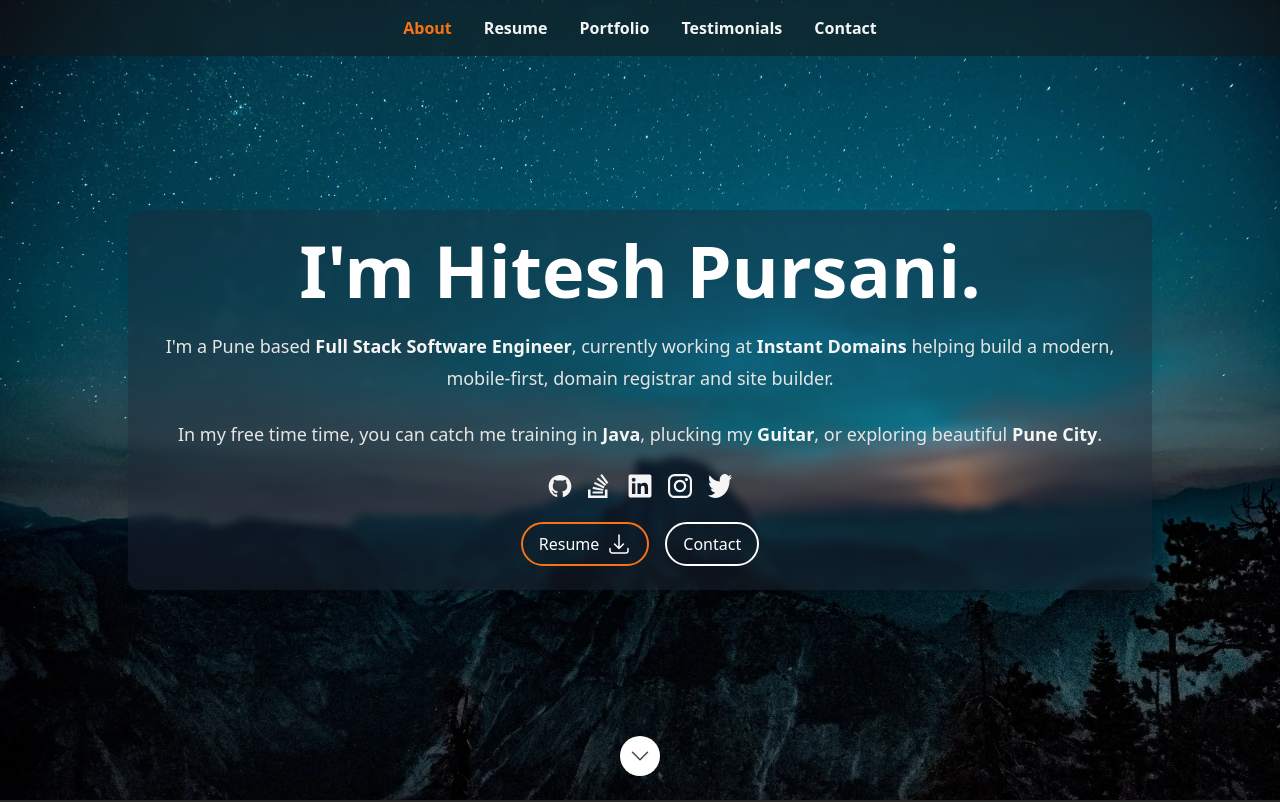
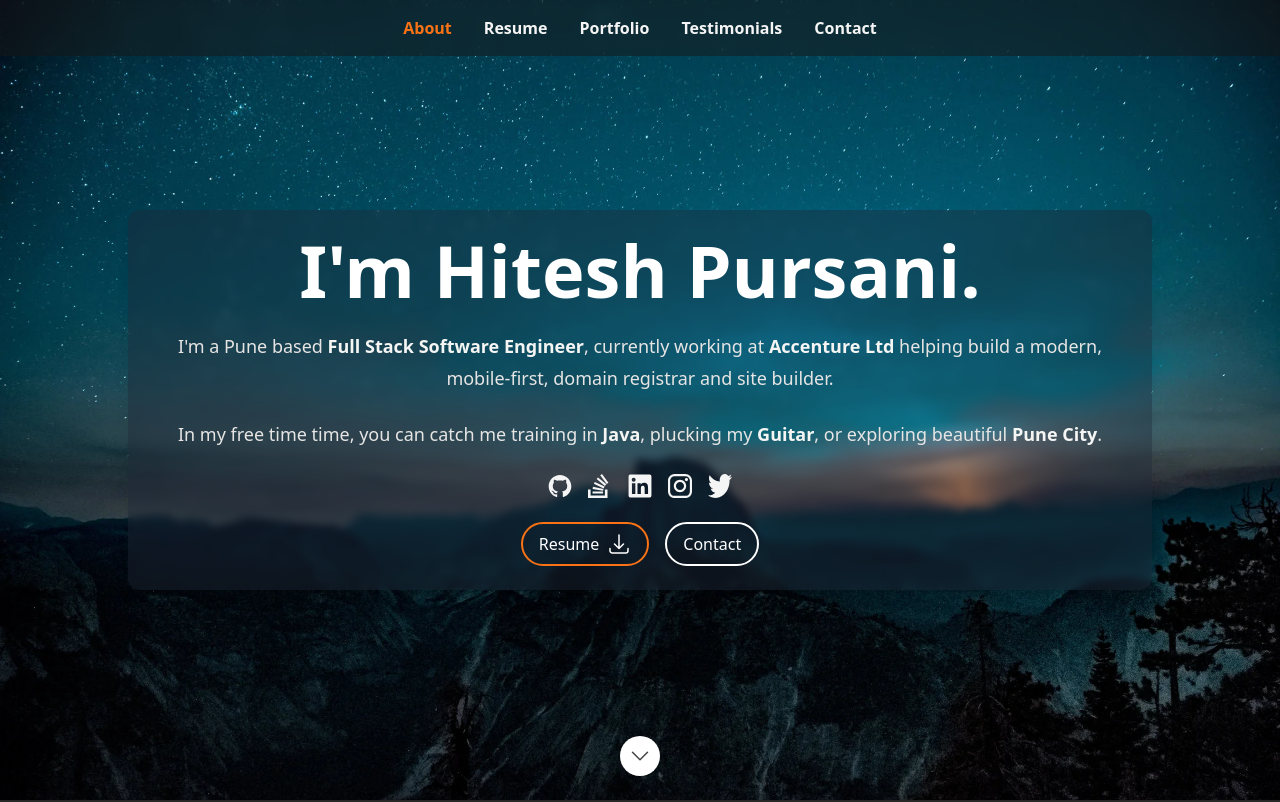
Before and after one commit to pursani9/hitesh-react-website, a Next.js app: page / in a window 1280 px wide. Shown: the top 802 px of the page. Built offline with nearby package versions, Linux system fonts and the light colour scheme.

Commit message:
update few more data

```diff
--- a/src/data/data.tsx
+++ b/src/data/data.tsx
@@ -74,7 +74,7 @@ export const heroData: Hero = {
     <>
       <p className="prose-sm text-stone-200 sm:prose-base lg:prose-lg">
         I'm a Pune based <strong className="text-stone-100">Full Stack Software Engineer</strong>, currently working
-        at <strong className="text-stone-100">Instant Domains</strong> helping build a modern, mobile-first, domain
+        at <strong className="text-stone-100">Accenture Ltd</strong> helping build a modern, mobile-first, domain
         registrar and site builder.
       </p>
       <p className="prose-sm text-stone-200 sm:prose-base lg:prose-lg">
```
